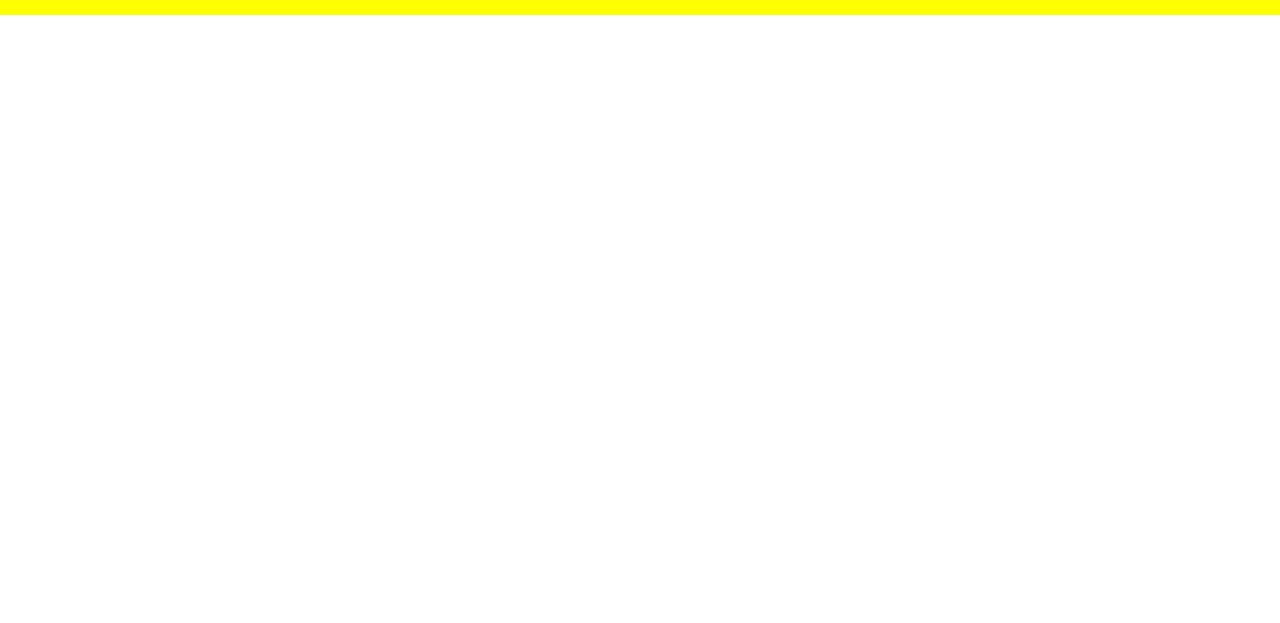
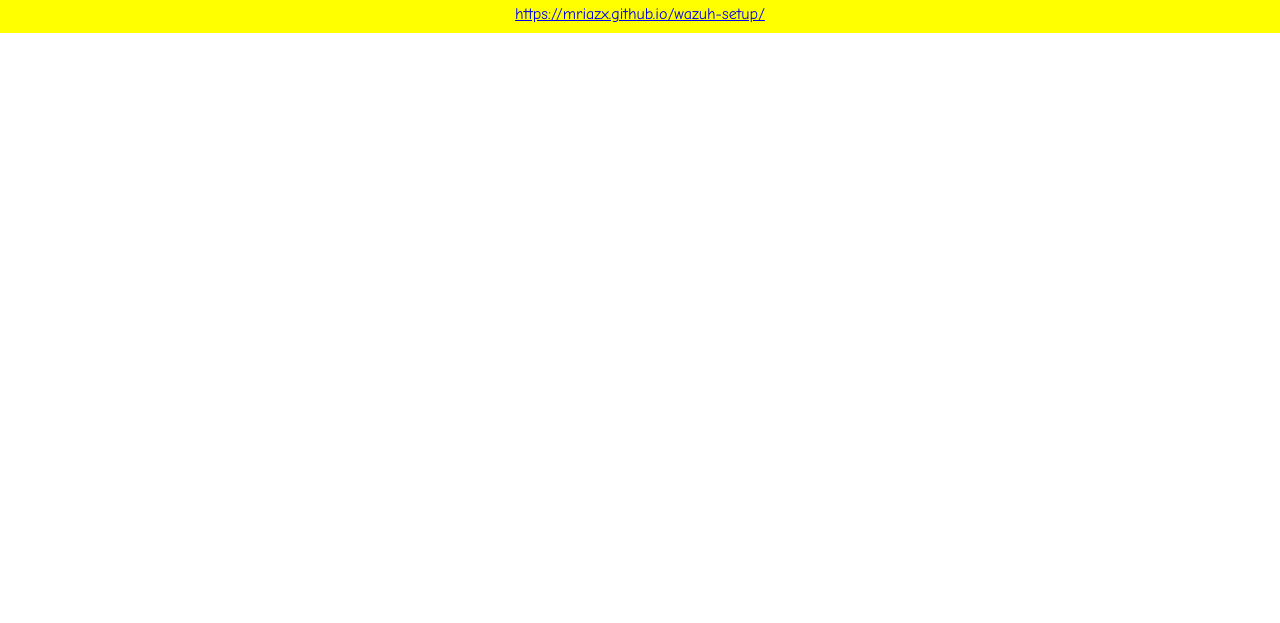
Before and after one commit to mriazx/mriazx.github.io, a plain HTML site: page index.html in a window 1280 px wide. Shown: the part 177-800 px from the top of the page. Drawn offline with Linux system fonts and the light colour scheme.

Commit message:
Update index.html

```diff
--- a/index.html
+++ b/index.html
@@ -16,5 +16,6 @@
     <!-- This is the start of the projects section -->
     <div class="projects">
         <h1>Projects</h1>
+        <a href="url">https://mriazx.github.io/wazuh-setup/</a>
     </div>
 </body>
```
